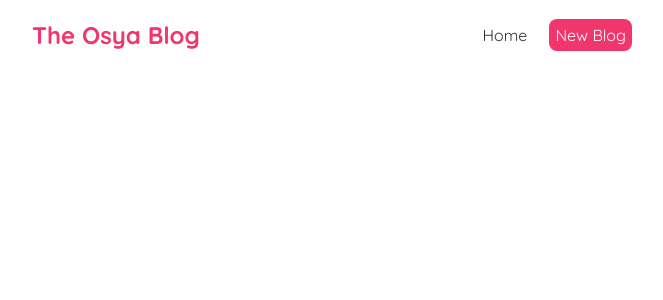
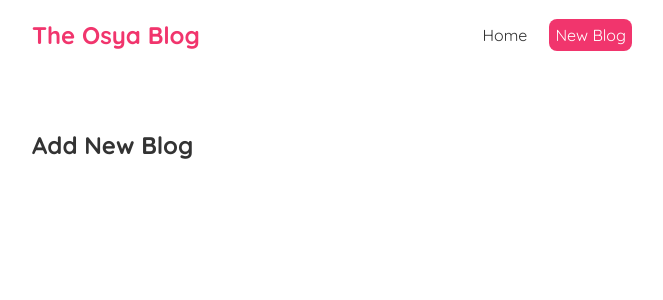
Before and after one commit to AmalTomio/Osya-Blog, a React (Create React App) app: page /create in a window 1280 px wide. Shown: the top 300 px of the page, without its empty margins (308-971 px from the left). Built offline with nearby package versions, Linux system fonts and the light colour scheme.

Commit message:
feat: Create form

```diff
--- a/src/App.js
+++ b/src/App.js
@@ -1,6 +1,7 @@
 import Navbar from "./Navbar.js";
 import Home from "./Home.js";
 import { BrowserRouter as Router, Route, Routes } from "react-router-dom";
+import CreateForm from "./CreateForm.js";
 
 function App() {
   return (
@@ -10,6 +11,7 @@ function App() {
         <div className="content">
           <Routes>
             <Route path="/" element={<Home />} />
+            <Route path="/create" element={<CreateForm />} />
           </Routes>
         </div>
       </div>
--- /dev/null
+++ b/src/CreateForm.js
@@ -0,0 +1,9 @@
+const CreateForm = () => {
+  return (
+    <div className="create">
+      <h2>Add New Blog</h2>
+    </div>
+  );
+};
+
+export default CreateForm;
```
